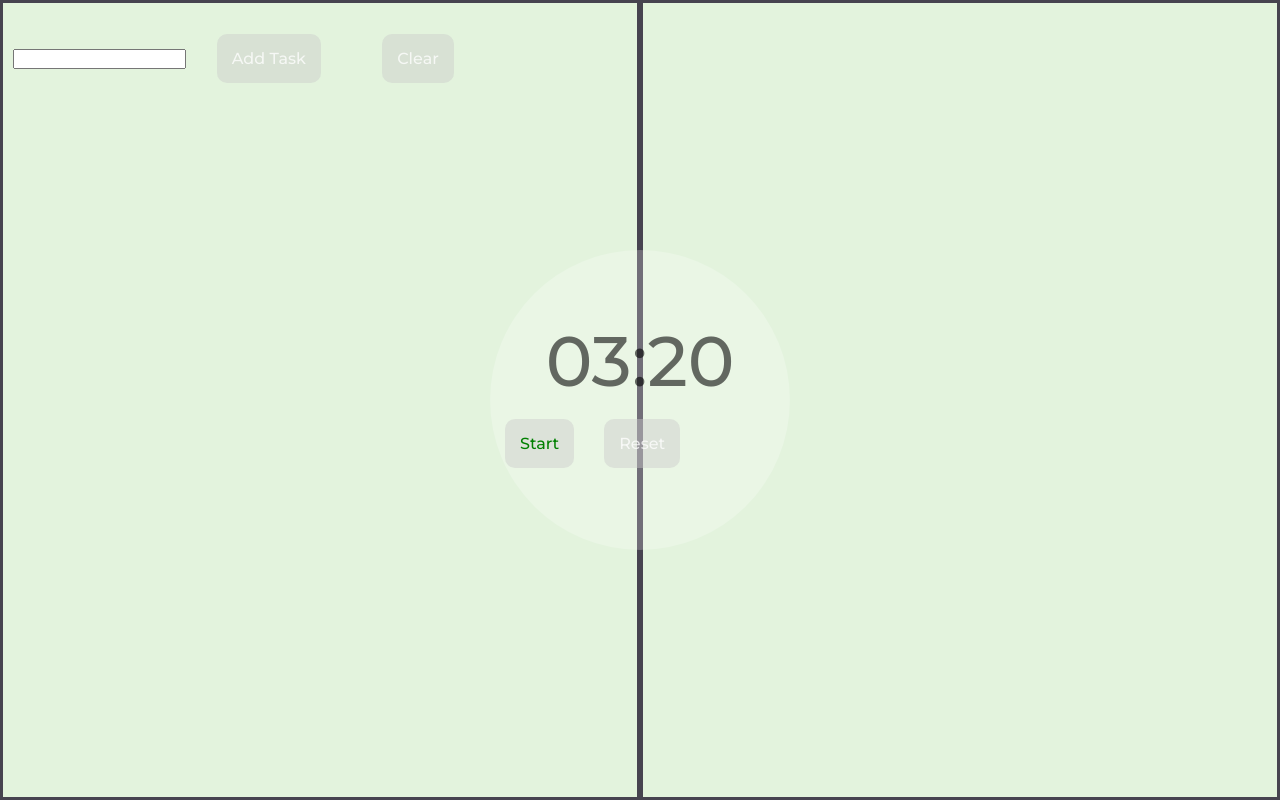
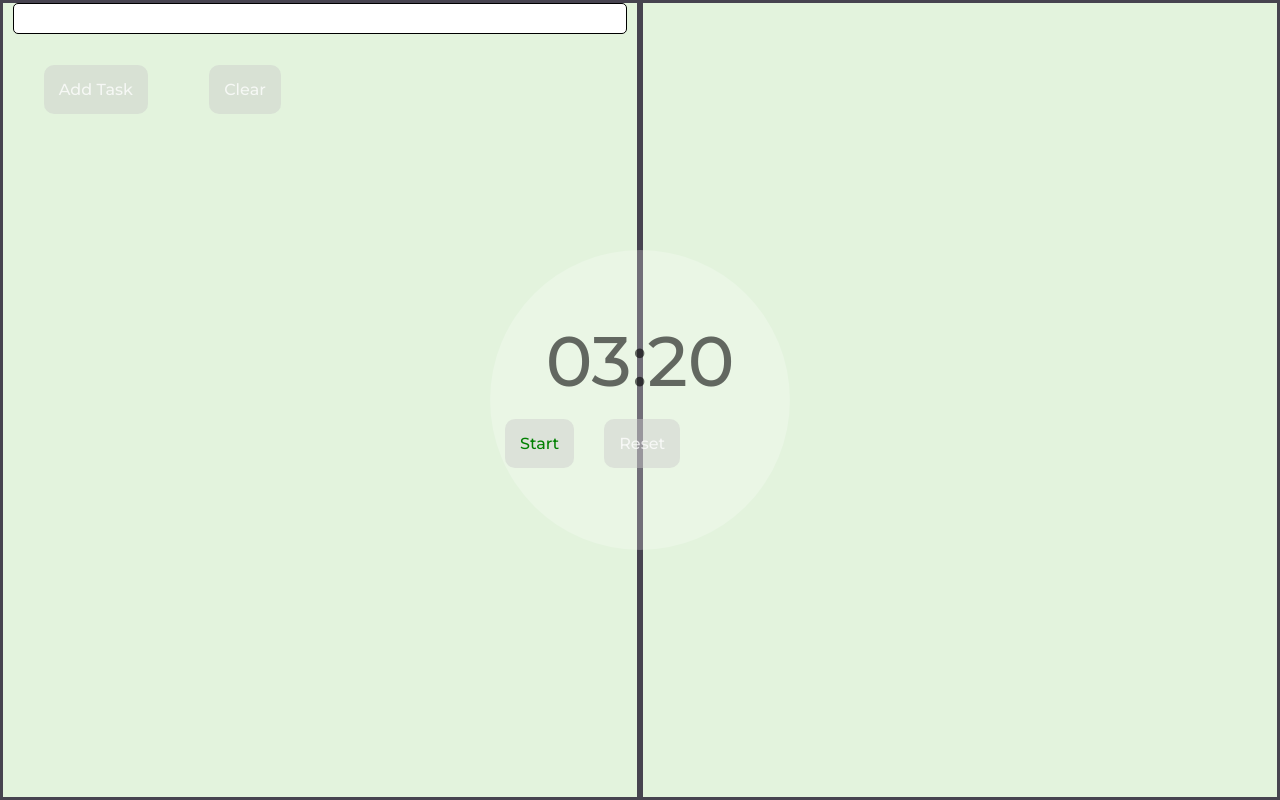
Before and after one commit to KozGrachev/Tomatracker, a React (Create React App) app: page / in a window 1280 px wide. Built offline with nearby package versions, Linux system fonts and the light colour scheme.

Commit message:
starting work on task-handler css

```diff
--- a/src/App.js
+++ b/src/App.js
@@ -1,6 +1,5 @@
 import React from "react";
 import Timer from "./Timer";
-import "./css/app.css";
 import TaskHandler from "./TaskHandler";
 
 function App() {
@@ -10,7 +9,7 @@ function App() {
         <TaskHandler />
       </div>
 
-      <div className="App flex-container-timer">
+      <div className="flex-container-timer">
         <Timer />
       </div>
     </div>
--- a/src/TaskHandler.js
+++ b/src/TaskHandler.js
@@ -1,29 +1,30 @@
-/*
-useState is needed to save the current list of things that need doing
+/*useState is needed to save the current list of things that need doing
 useRef instead allows us to access the input box
-uuid will help provide a unique id to todos
+uuid will help provide a unique id to todos*/
 
-*/
 import React, { useState, useRef, useEffect } from "react";
 import TodoList from "./TodoList";
 import { v4 as uuidv4 } from "uuid";
-//import "./App.css";
 
 const LOCAL_STORAGE_KEY = 'todoApp.todos'
 
 export default function TaskHandler() {
-  const [todos, setTodos] = useState([]) //{id: 1, name:'todo1', complete: false}
+
+  const [todos, setTodos] = useState([]) //[{id: 1, name:'todo1', complete: false}]
   const todoNameRef = useRef()
 
   /*
-  This checks if something's stored and if it is, it loads it*/
+  This checks if something's stored and if it is, it loads it
+  Note: JSON.parse converts string to an array
+  */
   useEffect(() => {
-    /*JSON.parse converts string to an array*/
     const storedTodos = JSON.parse(localStorage.getItem(LOCAL_STORAGE_KEY));
     if (storedTodos) setTodos(storedTodos);
   }, []);
   /*
-  Anytime anything in the array changes, it will call useeffect function*/
+  Anytime anything in the array changes, it will call useeffect function.
+  Note:JSON.stringify changes array into a string for local storage
+  */
   useEffect(() => {
     localStorage.setItem(LOCAL_STORAGE_KEY, JSON.stringify(todos));
   }, [todos]);
@@ -59,7 +60,7 @@ export default function TaskHandler() {
   return (
       <>
       <TodoList todos={todos} toggleTodo ={toggleTodo} />
-      <input ref={todoNameRef} type="text" />
+      <input className="input" ref={todoNameRef} type="text" />
       <button className="button" onClick={handleAddTodo}>Add Task</button>
       <button onClick={handleClearTodos}>Clear</button>
     </>
--- a/src/css/task-handler.css
+++ b/src/css/task-handler.css
@@ -0,0 +1,8 @@
+input {
+  border: 1px solid black;
+  border-radius: 5px;
+  font-size: inherit;
+  padding: 5px 10px;
+  outline: none;
+  width: 100%;
+}
--- a/src/index.js
+++ b/src/index.js
@@ -1,6 +1,6 @@
 import React from 'react';
 import ReactDOM from 'react-dom';
-//import './index.css';
+import "./css/app.css";
 import App from './App';
 
 ReactDOM.render(
```
